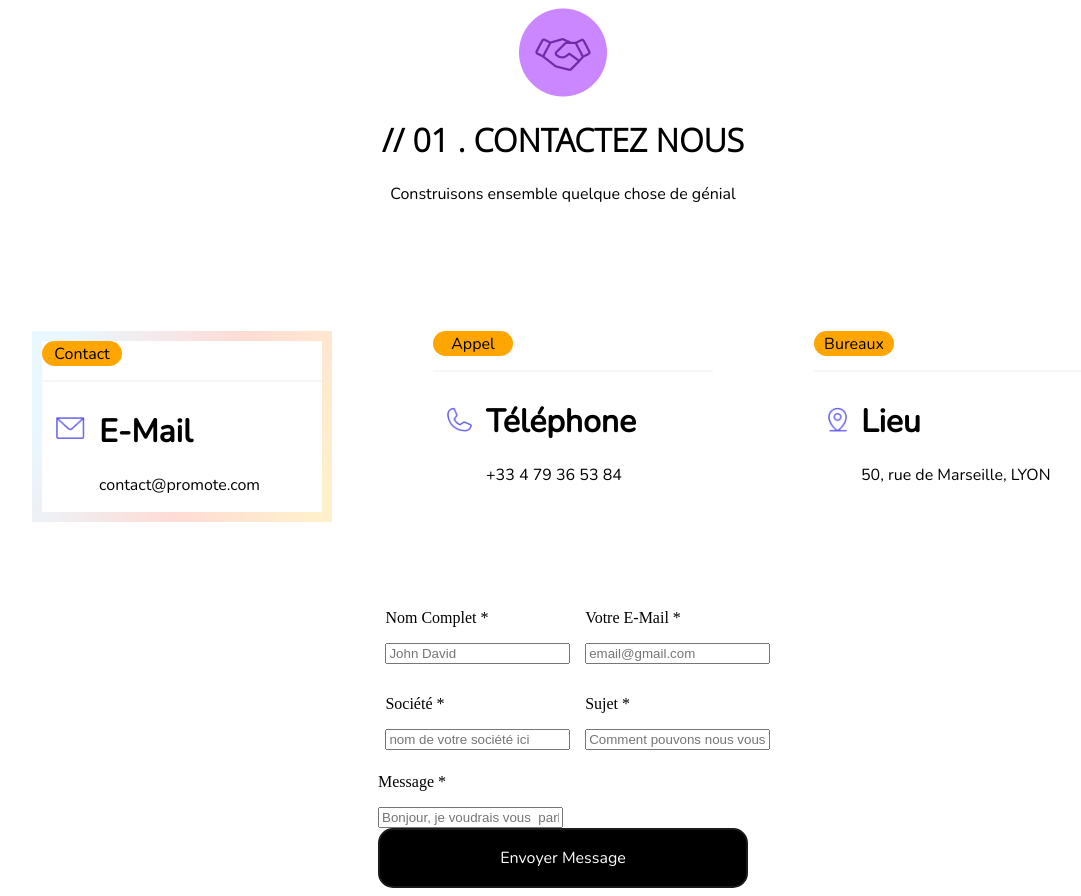
After one commit to MissAnanas/Site-Web-Pro-, a PHP site: page /contacts_page.html in a window 1280 px wide. The commit adds this page. Shown: the whole page, without its empty margins (77-1158 px from the left). Run offline with PHP 8.4, Linux system fonts and the light colour scheme.

```diff
--- /dev/null
+++ b/contacts_page.html
@@ -0,0 +1,109 @@
+<!DOCTYPE html>
+<html lang="fr">
+<head>
+    <meta charset="UTF-8">
+    <meta name="viewport" content="width=device-width, initial-scale=1.0">
+    <title>Page contacts</title>
+    <link rel="stylesheet" href="contacts_styles.css">
+</head>
+<body>
+    <style>
+        @import url('https://fonts.googleapis.com/css2?family=Nunito&display=swap');
+        @import url('https://fonts.googleapis.com/css2?family=Noto+Sans:wght@300&display=swap');
+    </style>
+    <!--Header-->
+
+    <div class="contact_us">
+        <img src="Images/contact_icon.png" alt="contact icon" class="contact_icon">
+        <h1 class="contact_us_01">// 01 . CONTACTEZ NOUS</h1>
+        <p class="contact_title_01">Construisons ensemble quelque chose de génial</p>
+
+        <div class="informations_box">
+            <div class="promote_mail">
+                <div class="contact">
+                    <p>Contact</p>
+                </div>
+                <img src="Images/Line.png" alt="separation line">
+                <div class="assembly_icon_text">
+                    <img src="Images/mail_icon.png" alt="mail icon" class="mail_icon_style">
+                    <div>
+                        <h1 class="01_email_title">E-Mail</h1>
+                        <p class="01_email">contact@promote.com</p>
+                    </div>
+
+                </div>
+            </div>
+
+            <div class="promote_number">
+                <div class="appel">
+                    <p>Appel</p>
+                </div>
+                <img src="Images/Line.png" alt="separation line">
+                <div class="assembly_icon_text">
+                    <img src="Images/phone_icon.png" alt="phone icon" class="phone_icon_style">
+                    <div>
+                        <h1 class="01_phone_title">Téléphone</h1>
+                        <p class="01_phone">+33 4 79 36 53 84</p>
+                    </div>
+
+                </div>
+            </div>
+
+            <div class="promote_location">
+                <div class="bureaux">
+                    <p>Bureaux</p>
+                </div>
+                <img src="Images/Line.png" alt="separation line">
+                <div class="assembly_icon_text">
+                    <img src="Images/location_icon.png" alt="location icon" class="location_icon_style">
+                    <div>
+                        <h1 class="01_location_title">Lieu</h1>
+                        <p class="01_location">50, rue de Marseille, LYON</p>
+                    </div>
+                </div>
+            </div>
+        </div>
+
+        <div class="contact_register">
+            <form action="formulaire.php" method="post">
+                <div>
+                    <div class="name_mail_register">
+                        <div class="name_register" id="register">
+                            <p>Nom Complet *</p>
+                            <input type="text" name="user_name" placeholder="John David">
+                        </div>
+
+                        <div class="mail_register" id="register">
+                            <p>Votre E-Mail *</p>
+                            <input type="mail" name="mail" placeholder="email@gmail.com">
+                        </div>
+                    </div>
+
+                    <div class="company_subject_register">
+                        <div class="company_register" id="register">
+                            <p>Société *</p>
+                            <input type="text" name="company" placeholder="nom de votre société ici">
+                        </div>
+
+                        <div class="subject_register" id="register">
+                            <p >Sujet *</p>
+                            <input type="text" name="subject" placeholder="Comment pouvons nous vous aider">
+                        </div>
+                    </div>
+                </div>
+
+
+                <div class="message_register">
+                    <p>Message *</p>
+                    <input type="text" name="message" placeholder="Bonjour, je voudrais vous  parler de ...">
+                </div>
+
+                <input type="submit" value="Envoyer Message" class="submit_button">
+            </form>
+        </div>
+    </div>
+
+
+    <!--Footer-->
+</body>
+</html>
--- /dev/null
+++ b/contacts_styles.css
@@ -0,0 +1,166 @@
+.submit_button {
+  appearance: none;
+  background-color: #000000;
+  border: 2px solid #1A1A1A;
+  border-radius: 15px;
+  color: #FFFFFF;
+  cursor: pointer;
+  font-size: 16px;
+  min-height: 60px;
+  text-align: center;
+  transition: all 300ms cubic-bezier(.23, 1, 0.32, 1);
+  touch-action: manipulation;
+  width: 100%;
+  will-change: transform;
+  font-family: 'Nunito';
+}
+
+.submit_button:disabled {
+  pointer-events: none;
+}
+
+.submit_button:hover {
+  box-shadow: rgba(0, 0, 0, 0.25) 0 8px 15px;
+  transform: translateY(-2px);
+}
+
+.submit_button:active {
+  box-shadow: none;
+  transform: translateY(0);
+}
+
+.informations_box {
+  display: flex;
+  font-family: 'Nunito';
+  position: relative;
+  flex-wrap: wrap;
+  justify-content: space-evenly;
+  margin-top: 10%;
+}
+
+.contact_title_01 {
+  font-family: 'Nunito' !important;
+  text-align: center;
+}
+
+.contact_us_01 {
+  font-family: 'Noto sans' !important;
+  text-align: center;
+}
+
+.mail_icon_style {
+  width: 29px;
+  height: 22px;
+  top: 15px;
+  position: relative;
+  margin: 5%;
+}
+
+.phone_icon_style {
+  width: 25px;
+  height: 25px;
+  top: 15px;
+  position: relative;
+  margin: 5%;
+}
+
+.location_icon_style {
+  width: 19px;
+  height: 25px;
+  top: 15px;
+  position: relative;
+  margin: 5%;
+}
+
+.assembly_icon_text {
+  display: flex;
+  align-items: flex-start;
+}
+
+.contact_register {
+  display: flex;
+  margin-top: 5%;
+  flex-wrap: wrap;
+  justify-content: space-around;
+}
+
+.contact_register form {
+  display: flex;
+  flex-wrap: wrap;
+  flex-direction: column;
+}
+
+.name_mail_register {
+  display: flex;
+}
+.company_subject_register{
+  display: flex;
+}
+
+.contact_icon {
+  display: block;
+  position: relative;
+  margin: auto;
+}
+
+.contact {
+  background-color: orange;
+  border: 2px;
+  border-radius: 15px;
+  /* border-block-color: unset; */
+  /* border: orange; */
+  width: 80px;
+  display: flex;
+  justify-content: center;
+  height: 25px;
+  align-items: center;
+}
+
+.contact p {
+  font-family: 'Nunito';
+}
+
+.appel {
+  background-color: orange;
+  border: 2px;
+  border-radius: 15px;
+  /* border-block-color: unset; */
+  /* border: orange; */
+  width: 80px;
+  display: flex;
+  justify-content: center;
+  height: 25px;
+  align-items: center;
+}
+
+.appel p {
+  font-family: 'Nunito';
+}
+
+.bureaux {
+  background-color: orange;
+  border: 2px;
+  border-radius: 15px;
+  /* border-block-color: unset; */
+  /* border: orange; */
+  width: 80px;
+  display: flex;
+  justify-content: center;
+  height: 25px;
+  align-items: center;
+}
+
+.bureaux p {
+  font-family: 'Nunito';
+}
+
+#register {
+  padding: 2%;
+}
+
+.promote_mail {
+  border: 10px solid;
+  border-image: linear-gradient(111.05deg, #E9F7FF 9.66%, #FFDBD5 57.52%, #FFF3CA 103.42%);
+  border-image-slice: 1;
+  border-radius: 20px;
+}
--- a/stylejs.css
+++ b/stylejs.css
@@ -1,6 +1,6 @@
 .star {
     cursor: pointer;
-    font-size: 100px;
+    font-size: 40px;
     color: grey;
 }
 
```
Also changed, not shown: admin_page.php (added, +12 -0 lines), comments.html (+32 -7 lines), formulaire2.php (added, +40 -0 lines), insertmdpinDB/temp.php (added, +23 -0 lines), insertmdpinDB/tempform.php (added, +16 -0 lines), login.php (added, +24 -0 lines), password_protected.php (added, +31 -0 lines), password_protected_styles.css (added, +79 -0 lines), Images/Background.png (added), Images/Line.png (added), Images/contact_icon.png (added), Images/location_icon.png (added), Images/locker.png (added), Images/mail_icon.png (added), 1 more files.
